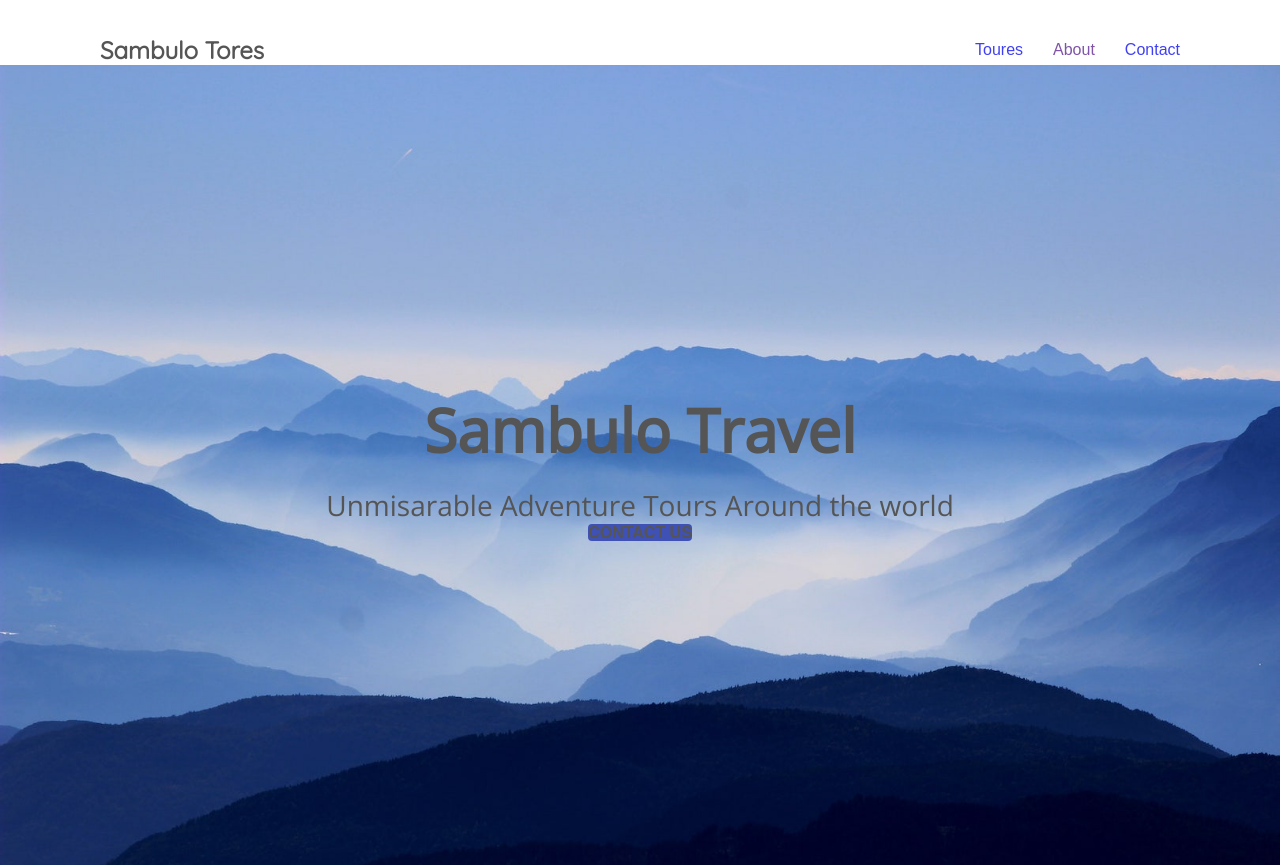
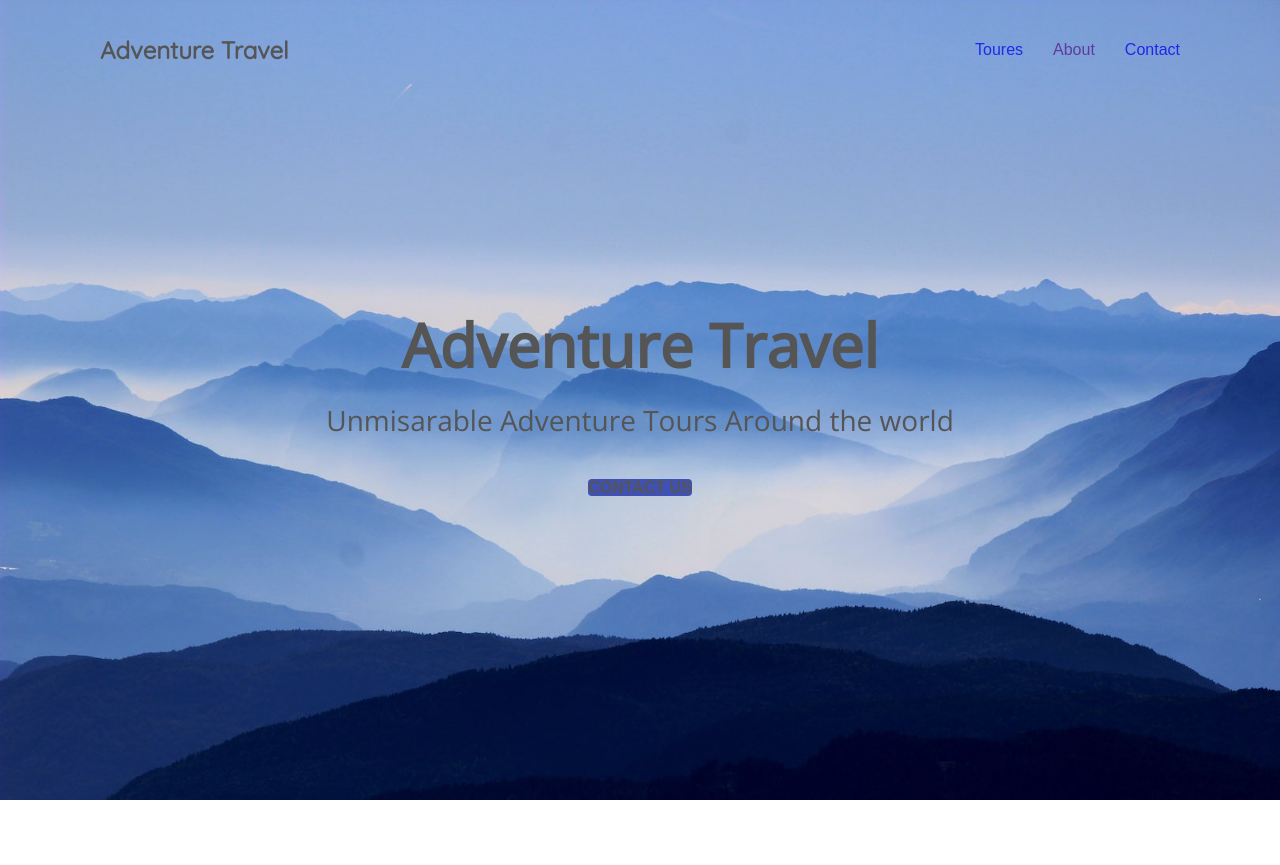
Before and after one commit to sambulosenda/Travel-site, a plain HTML site: page index.html in a window 1280 px wide. After the commit the page ends 800 px from the top, so only its background shows below. Drawn offline with nearby package versions, Linux system fonts and the light colour scheme.

Commit message:
changed name to adventure travel

```diff
--- a/assets/css/styles.css
+++ b/assets/css/styles.css
@@ -39,6 +39,8 @@ section {
 }
 
 header{
+    position: absolute;
+    width: 100%;
     display: flex;
     justify-content: space-between;
     align-items: center;
@@ -63,9 +65,6 @@ header nav li{
     margin: 0 15px;
 }
 
-
-
-
 .hero{
     position: relative;
     justify-content: center;
@@ -73,12 +72,10 @@ header nav li{
     min-height: 100vh;
 
 }
-
-
 .hero .background-image{
     position: absolute;
     top: 0;
-    letf: 0;
+    left: 0;
     width: 100%;
     height: 100%;
     background-size: cover;
@@ -93,4 +90,5 @@ header nav li{
 
 .hero h3 {
     font: normal 28px "Open Sans";
+    margin-bottom: 40px;
 }
--- a/index.html
+++ b/index.html
@@ -10,7 +10,7 @@
 </head>
 <body>
   <header>
-    <h2>Sambulo Tores</h2>
+    <h2>Adventure Travel</h2>
     <nav>
       <li><a href="#">Toures</a></li>
       <li><a href="">About</a></li>
@@ -21,7 +21,7 @@
   <section class="hero">
     <div class="background-image" style="background-image: url(assets/img/main.jpg);"></div>
     <div class= "content-hero">
-      <h1>Sambulo Travel</h1>
+      <h1>Adventure Travel</h1>
       <h3>Unmisarable Adventure Tours Around the world</h3>
       <a href"#" class="btn">Contact Us</a>
 
```
